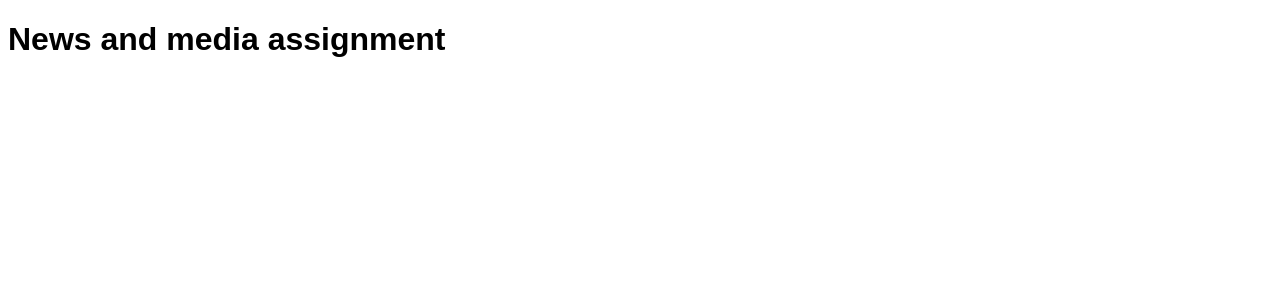
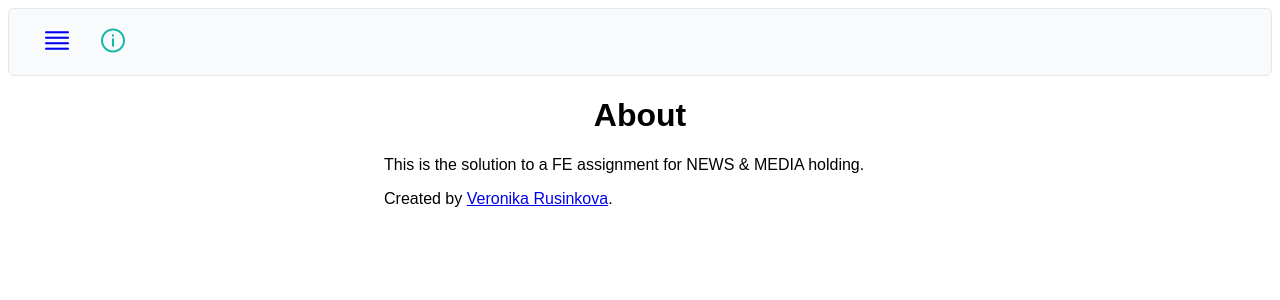
Before and after one commit to vrusi/news-and-media-assignment, a Vue app: page /about in a window 1280 px wide. Shown: the top 300 px of the page. Built offline with nearby package versions, Linux system fonts and the light colour scheme; a web font is replaced by a local one.

Commit message:
Update layout, add About page

```diff
--- a/src/App.vue
+++ b/src/App.vue
@@ -1,19 +1,18 @@
 <script setup lang="ts">
 import { RouterView } from 'vue-router';
+import AppToolbar from '@/components/AppToolbar.vue';
 </script>
 
 <template>
-    <header>
-        <h1>News and media assignment</h1>
-    </header>
+    <AppToolbar />
 
     <Suspense>
         <template #default>
             <RouterView />
         </template>
 
-        <!-- Optionally, you can include a fallback template while the async operation is in progress -->
         <template #fallback>
+            <ProgressSpinner />
             <div>Loading...</div>
         </template>
     </Suspense>
--- a/src/assets/main.css
+++ b/src/assets/main.css
@@ -14,3 +14,15 @@
 .text-center {
     text-align: center;
 }
+
+.container {
+    margin: 0 auto;
+    max-width: 40vw;
+}
+
+.column {
+    display: flex;
+    flex-direction: column;
+    align-items: center;
+    justify-content: center;
+}
--- /dev/null
+++ b/src/components/AppToolbar.vue
@@ -0,0 +1,28 @@
+<script setup lang="ts">
+import { RouterLink } from 'vue-router';
+</script>
+
+<template>
+    <header>
+        <Toolbar>
+            <template #start>
+                <RouterLink to="/" active-class="router-link-button-active-active">
+                    <i class="pi pi-align-justify router-button-icon" />
+                </RouterLink>
+                <RouterLink to="/about" active-class="router-link-button-active-active">
+                    <i class="pi pi-info-circle router-button-icon" />
+                </RouterLink>
+            </template>
+        </Toolbar>
+    </header>
+</template>
+<style scoped>
+.router-button-icon {
+    padding: 0 1rem;
+    font-size: 1.5rem;
+}
+
+.router-link-button-active-active {
+    color: var(--primary-color);
+}
+</style>
--- a/src/components/NewWordButton.vue
+++ b/src/components/NewWordButton.vue
@@ -3,7 +3,7 @@ defineEmits(['click']);
 </script>
 
 <template>
-    <Button class="float" icon="pi pi-plus" rounded @click="$emit('click')" />
+    <Button class="float large" icon="pi pi-plus" rounded @click="$emit('click')" />
 </template>
 
 <style scoped>
@@ -13,4 +13,9 @@ defineEmits(['click']);
     right: 2rem;
     box-shadow: 2px 2px 3px #999;
 }
+
+.large {
+    width: 4rem;
+    height: 4rem;
+}
 </style>
--- a/src/components/RemoveWordsButton.vue
+++ b/src/components/RemoveWordsButton.vue
@@ -17,7 +17,7 @@ const severity = computed(() => {
 </script>
 
 <template>
-    <Button class="float" :icon="icon" rounded @click="$emit('click')" :severity="severity" />
+    <Button class="float large" :icon="icon" rounded @click="$emit('click')" :severity="severity" />
 </template>
 
 <style scoped>
@@ -27,4 +27,9 @@ const severity = computed(() => {
     left: 2rem;
     box-shadow: 2px 2px 3px #999;
 }
+
+.large {
+    width: 4rem;
+    height: 4rem;
+}
 </style>
--- a/src/main.ts
+++ b/src/main.ts
@@ -1,18 +1,19 @@
 /* eslint-disable vue/no-reserved-component-names */
 /* eslint-disable vue/multi-word-component-names */
+import 'primeicons/primeicons.css';
+import 'primevue/resources/themes/lara-light-teal/theme.css';
 import './assets/main.css';
-import 'primevue/resources/themes/lara-light-teal/theme.css';
-import 'primeicons/primeicons.css';
 
 import { createApp } from 'vue';
 import App from './App.vue';
 import router from './router';
 
+import Button from 'primevue/button';
 import PrimeVue from 'primevue/config';
-import Button from 'primevue/button';
 import Dialog from 'primevue/dialog';
 import InputText from 'primevue/inputtext';
 import ProgressSpinner from 'primevue/progressspinner';
+import Toolbar from 'primevue/toolbar';
 
 const app = createApp(App);
 
@@ -21,6 +22,7 @@ app.use(router).use(PrimeVue);
 app.component('Button', Button)
     .component('Dialog', Dialog)
     .component('InputText', InputText)
-    .component('ProgressSpinner', ProgressSpinner);
+    .component('ProgressSpinner', ProgressSpinner)
+    .component('Toolbar', Toolbar);
 
 app.mount('#app');
--- a/src/router/index.ts
+++ b/src/router/index.ts
@@ -1,13 +1,19 @@
 import { createRouter, createWebHistory } from 'vue-router';
 import WordsView from '../views/WordsView.vue';
+import AboutView from '../views/AboutView.vue';
 
 const router = createRouter({
     history: createWebHistory(import.meta.env.BASE_URL),
     routes: [
         {
             path: '/',
-            name: 'home',
+            name: 'words',
             component: WordsView,
+        },
+        {
+            path: '/about',
+            name: 'about',
+            component: AboutView,
         },
     ],
 });
--- /dev/null
+++ b/src/views/AboutView.vue
@@ -0,0 +1,11 @@
+<script setup lang="ts"></script>
+
+<template>
+    <div class="container">
+        <h1 class="text-center">About</h1>
+        <p>This is the solution to a FE assignment for NEWS & MEDIA holding.</p>
+        <p>Created by <a href="mailto:me@vrusinkova.com">Veronika Rusinkova</a>.</p>
+    </div>
+</template>
+
+<style scoped></style>
--- a/src/views/WordsView.vue
+++ b/src/views/WordsView.vue
@@ -197,19 +197,7 @@ const onDrag = () => {
     </main>
 </template>
 
-<style>
-.container {
-    margin: 0 auto;
-    max-width: 40vw;
-}
-
-.column {
-    display: flex;
-    flex-direction: column;
-    align-items: center;
-    justify-content: center;
-}
-
+<style scoped>
 .icon-error {
     color: #ef4444;
     font-size: 6rem;
```
